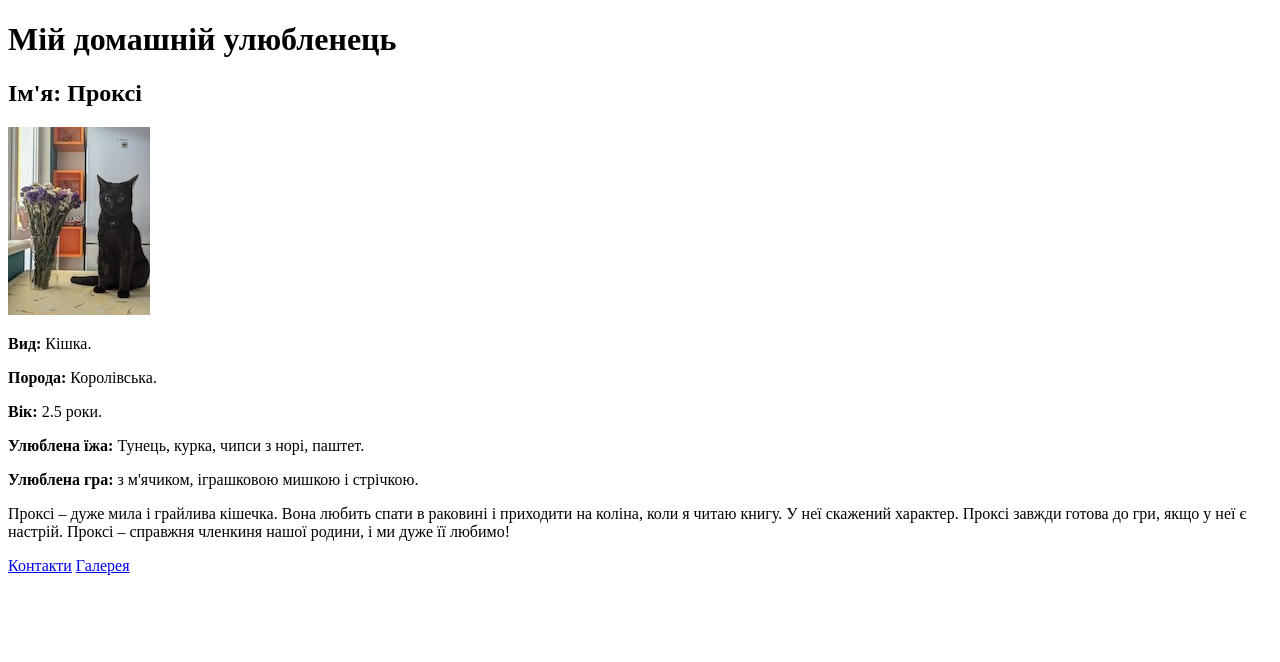
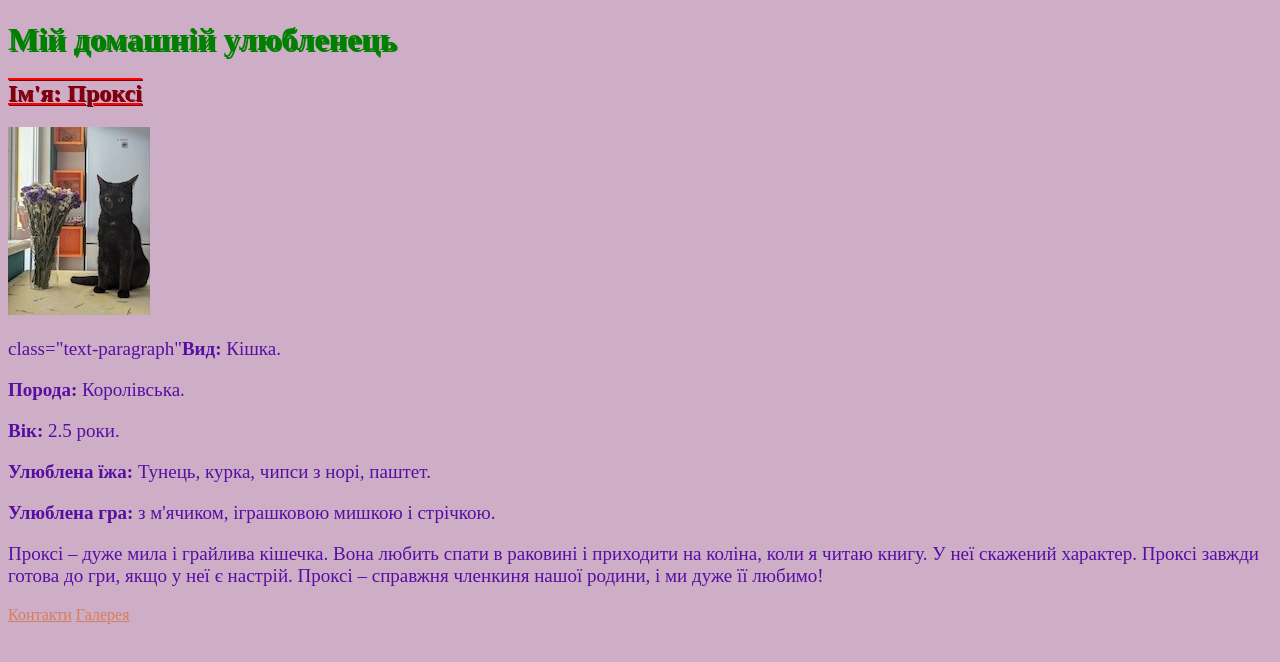
Before and after one commit to OleksandraDri/test3, a plain HTML site: page index.html in a window 1280 px wide. Drawn offline with Linux system fonts and the light colour scheme; files whose address does not match are found by name.

Commit message:
edit_photos

```diff
--- a/index.html
+++ b/index.html
@@ -2,16 +2,18 @@
 <html>
  <head>
     <title>Page Title</title>
+
+    <link rel="stylesheet" type="text/css" href="style.css">
  </head>
 
  <body>
 
-    <strong><h1>Мій домашній улюбленець</h1></strong>
+    <strong><h1 id="main-heading">Мій домашній улюбленець</h1></strong>
     <h2>Ім'я: Проксі</h2>
 
     <img src="/Users/oleksandradribnokhod/Documents/Git/test3/photo/photo1.jpeg">
 
-    <p><b>Вид:</b> Кішка.</p>
+    <p> class="text-paragraph"<b>Вид:</b> Кішка.</p>
     <p><b>Порода:</b> Королівська.</p>
     <p><b>Вік:</b> 2.5 роки.</p>
     <p><b>Улюблена їжа:</b> Тунець, курка, чипси з норі, паштет.</p>
--- /dev/null
+++ b/style.css
@@ -0,0 +1,25 @@
+p {
+    color: rgb(86, 14, 163);
+    font-size: 19px;
+}
+
+body {
+    background-color: rgb(206, 174, 198);
+  }
+
+  a {
+    color: rgb(215, 125, 90);
+  }
+
+  h1 {
+    color: green;
+    text-shadow: 2px 2px;
+
+  }
+
+  h2 {
+    color: rgb(128, 0, 15);
+    text-shadow: 1px 1px;
+    text-decoration-line: overline underline;
+  text-decoration-color: red;
+  }
```
